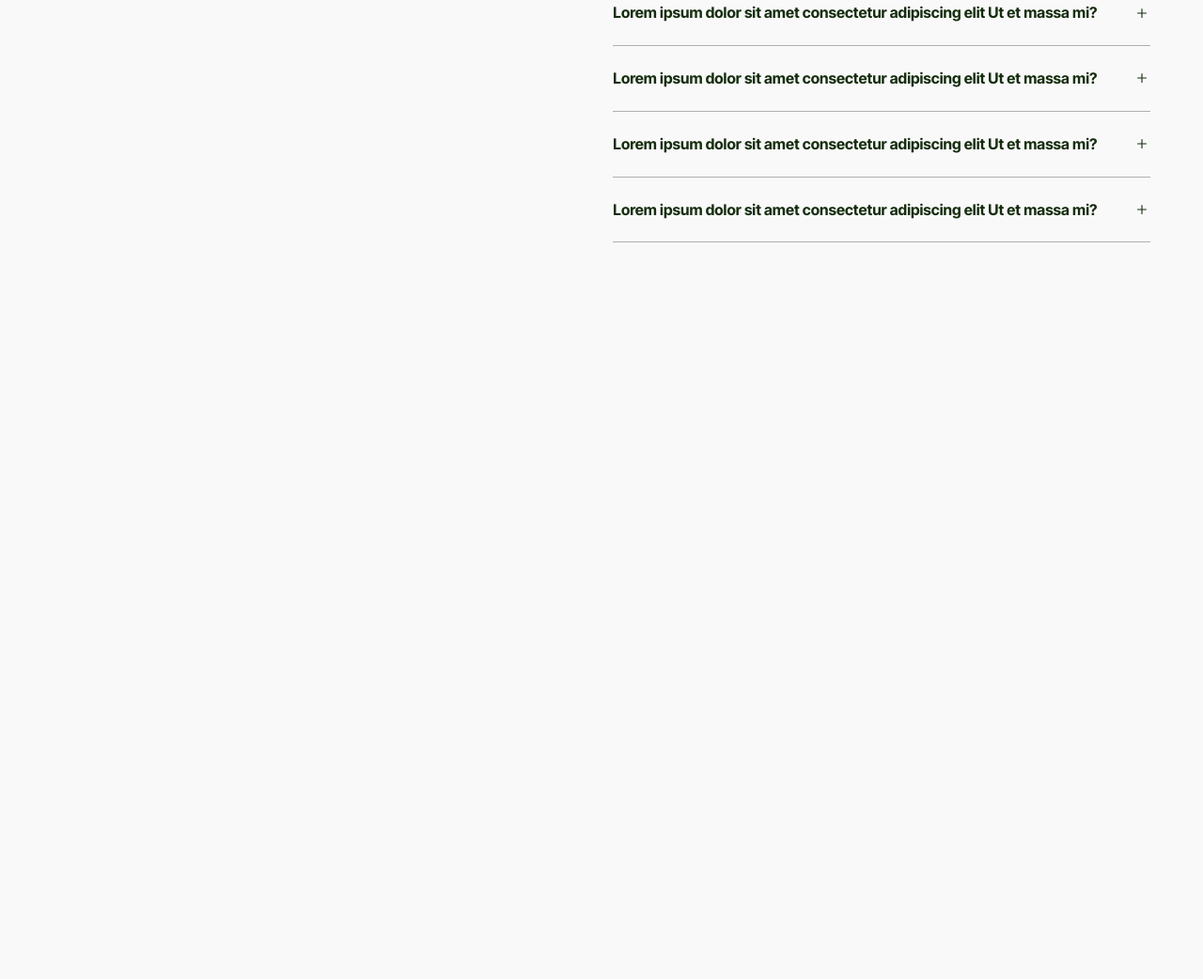
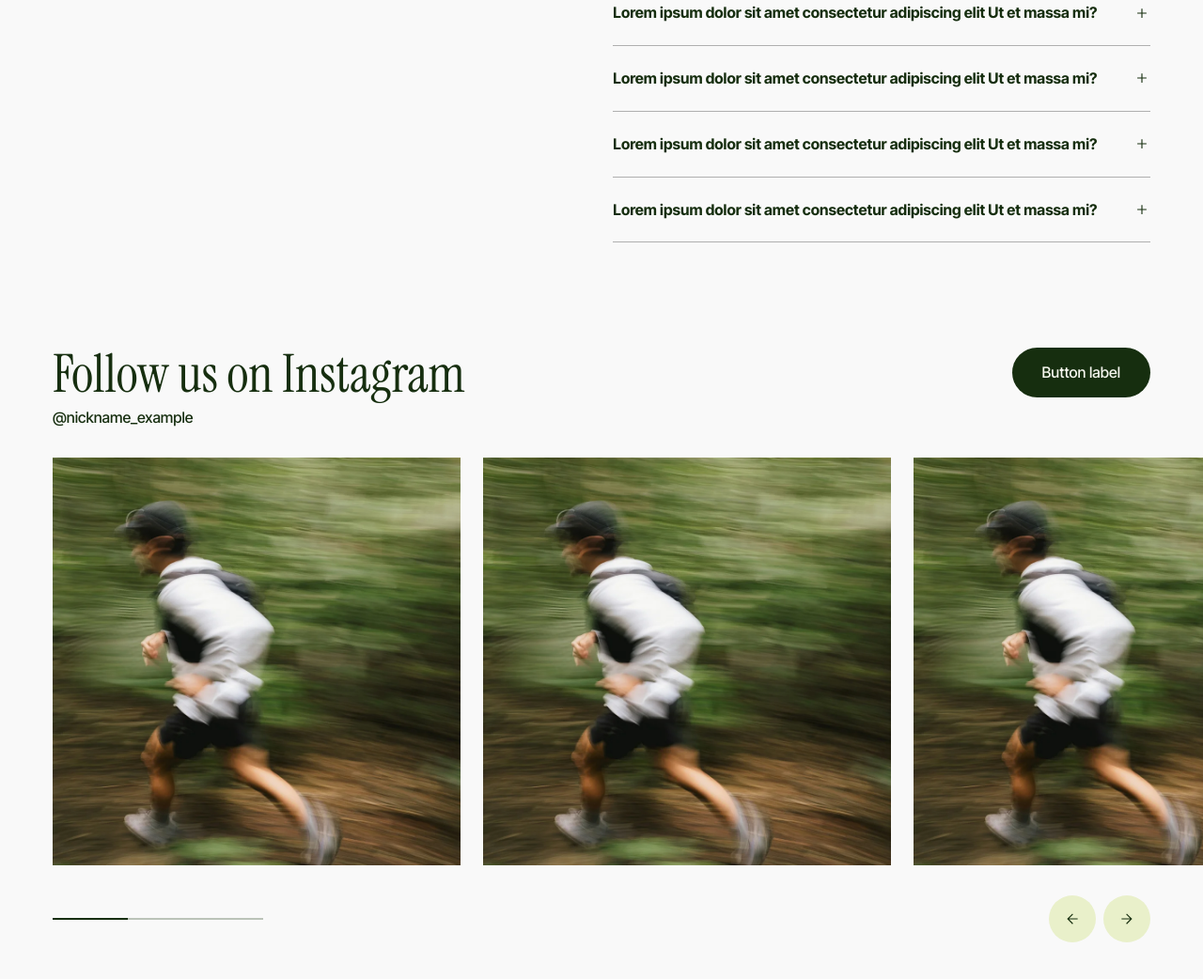
Before and after one commit to Djamelea/terra_health_exercise, a website built with Parcel: page index.html in a window 1280 px wide. Shown: the part 4439-5481 px from the top of the page at 94% size. Before the commit the page ends 4753 px from the top, so only its background shows below. Built offline with nearby package versions, Linux system fonts and the light colour scheme; a web font is replaced by a local one.

Commit message:
feat: add Instagram section with hover overlay and slider controls

```diff
--- a/index.html
+++ b/index.html
@@ -604,6 +604,80 @@
                 </div>
             </div>
         </section>
+        <section class="instagram__section">
+            <div class="max-width">
+                <div class="container__left-space">
+                    <div class="instagram">
+                        <div class="instagram__header header">
+                            <div class="header__text">
+                                <h2 class="header__text-title">
+                                    Follow us on Instagram
+                                </h2>
+                                <p class="header__text-desc">
+                                    @nickname_example
+                                </p>
+                            </div>
+                            <a href="#" class="header__btn">Button label</a>
+                        </div>
+                        <div class="instagram__posts">
+                            <div class="instagram__posts-post post">
+                                <img src="assets/webp/main_image.webp" alt="Trail runner moving fast through a forest" class="post__img">
+                                <svg class="post__icon" aria-label="instagram icon" viewBox="0 0 24 24">
+                                    <use href="assets/sprites.svg#instagram-icon">
+                                </svg>
+                            </div>
+                            <div class="instagram__posts-post post">
+                                <img src="assets/webp/main_image.webp" alt="Trail runner moving fast through a forest" class="post__img">
+                                <svg class="post__icon" aria-label="instagram icon" viewBox="0 0 24 24">
+                                    <use href="assets/sprites.svg#instagram-icon">
+                                </svg>
+                            </div>
+                            <div class="instagram__posts-post post">
+                                <img src="assets/webp/main_image.webp" alt="Trail runner moving fast through a forest" class="post__img">
+                                <svg class="post__icon" aria-label="instagram icon" viewBox="0 0 24 24">
+                                    <use href="assets/sprites.svg#instagram-icon">
+                                </svg>
+                            </div>
+                            <div class="instagram__posts-post post">
+                                <img src="assets/webp/main_image.webp" alt="Trail runner moving fast through a forest" class="post__img">
+                                <svg class="post__icon" aria-label="instagram icon" viewBox="0 0 24 24">
+                                    <use href="assets/sprites.svg#instagram-icon">
+                                </svg>
+                            </div>
+                            <div class="instagram__posts-post post">
+                                <img src="assets/webp/main_image.webp" alt="Trail runner moving fast through a forest" class="post__img">
+                                <svg class="post__icon" aria-label="instagram icon" viewBox="0 0 24 24">
+                                    <use href="assets/sprites.svg#instagram-icon">
+                                </svg>
+                            </div>
+                            <div class="instagram__posts-post post">
+                                <img src="assets/webp/main_image.webp" alt="Trail runner moving fast through a forest" class="post__img">
+                                <svg class="post__icon" aria-label="instagram icon" viewBox="0 0 24 24">
+                                    <use href="assets/sprites.svg#instagram-icon">
+                                </svg>
+                            </div>
+                        </div>
+                        <div class="instagram__footer">
+                            <div class="instagram__footer-slider">
+                                <div class="instagram__footer-slider-top"></div>
+                            </div>
+                            <div class="instagram__footer-buttons button">
+                                <button class="button__left">
+                                    <svg class="button__left-icon" aria-label="left arrow icon" viewBox="0 0 24 24">
+                                        <use href="assets/sprites.svg#arrow-left-icon">
+                                    </svg>
+                                </button>
+                                <button class="button__right">
+                                    <svg class="button__right-icon" aria-label="right arrow icon" viewBox="0 0 24 24">
+                                        <use href="assets/sprites.svg#arrow-right-icon">
+                                    </svg>
+                                </button>
+                            </div>
+                        </div>
+                    </div>
+                </div>
+            </div>
+        </section>
     </main>
 </body>
 </html>
--- a/styles/_importer.scss
+++ b/styles/_importer.scss
@@ -8,3 +8,4 @@
 @forward 'blog-section';
 @forward 'button-cta';
 @forward 'faq';
+@forward 'instagram';
--- /dev/null
+++ b/styles/_instagram.scss
@@ -0,0 +1,173 @@
+@use 'variables' as v;
+@use 'mixins' as m;
+@use 'typography';
+@use 'buttons';
+
+.instagram__section {
+    padding: 56px 0;
+
+    .max-width {
+        max-width: 2560px;
+        margin: 0 auto;
+
+        .instagram {
+            @include m.d-flex(start, start, nowrap, column, 0, 32px);
+
+            .header {
+                width: 100%;
+                padding: 0 56px 0 0;
+                @include m.d-flex(start, start, nowrap, row, 24px, 0);
+
+                &__text {
+                    width: 100%;
+
+                    &-title {
+                        margin: 0 0 8px 0;
+                        @extend %h2-black;
+                    }
+
+                    &-desc {
+                        @extend %body-m-500-black;
+                    }
+                }
+
+                &__btn {
+                    @extend %primary-button;
+                }
+
+                @media (max-width: v.$media_lg) {
+                    padding: 0 24px 0 0;
+                }
+
+                @media (max-width: v.$media_sm) {
+                    @include m.d-flex(start, start, nowrap, column, 0, 24px);
+                }
+            }
+
+            &__posts {
+                @include m.d-flex(start, start, nowrap, row, 24px, 0);
+
+                .post {
+                    position: relative;
+                    width: 434px;
+                    height: 434px;
+
+                    &::after {
+                        content: "";
+                        @include m.position(absolute, 1, 0);
+                        background: rgba(0,0,0,0);
+                    }
+
+                    &__img {
+                        position: relative;
+                        width: 100%;
+                        height: 100%;
+                    }
+
+                    &__icon {
+                        display: none;
+                        width: 24px;
+                        height: 24px;
+                        fill: v.$color_green_100;
+                        @include m.position(absolute, 2, -1, top, left, 50%, 50%);
+                        transform: translate(-50%, -50%);
+                    }
+
+                    &:hover {
+                        cursor: pointer;
+
+                        &::after {
+                            content: "";
+                            @include m.position(absolute, 1, 0);
+                            background: rgba(0,0,0,.2);
+                        }
+
+                        .post__icon {
+                            display: block;
+                        }
+                    }
+                }
+            }
+
+            &__footer {
+                width: 100%;
+                padding: 0 56px 0 0;
+                @include m.d-flex(space-between, center, nowrap, row, 24px, 0);
+
+                &-slider {
+                    width: 224px;
+                    height: 2px;
+                    background-color: v.$color_green_400;
+
+                    &-top {
+                        width: 80px;
+                        height: 2px;
+                        background-color: v.$color_green_800;
+                    }
+
+                    @media (max-width: v.$media_sm) {
+                        width: 163px;
+                    }
+                }
+
+                .button {
+                    @include m.d-flex(end, center, nowrap, row, 8px, 0);
+
+                    &__left {
+                        @extend %secondary-button__icon-only;
+
+                        &-icon {
+                            display: block;
+                            height: 18px;
+                            width: 18px;
+                        }
+                    }
+
+                    &__right {
+                        @extend %secondary-button__icon-only;
+
+                        &-icon {
+                            display: block;
+                            height: 18px;
+                            width: 18px;
+                        }
+                    }
+                }
+
+                @media (max-width: v.$media_lg) {
+                    padding: 0 24px 0 0;
+                }
+            }
+
+            @media (max-width: v.$media_lg) {
+                &__posts {
+                    @include m.d-flex(start, start, nowrap, row, 16px, 0);
+
+                    .post {
+                        width: 315px;
+                        height: 315px;
+                    }
+                }
+            }
+
+            @media (max-width: v.$media_md) {
+                padding: 0 0 0 24px;
+            }
+
+            @media (max-width: v.$media_sm) {
+                .post {
+                    width: 300px;
+                    height: 300px;
+                }
+            }
+        }
+    }
+
+    @media (max-width: v.$media_lg) {
+        padding: 48px 0;
+    }
+
+    @media (max-width: v.$media_sm) {
+        padding: 40px 0;
+    }
+}
--- a/styles/_mixins.scss
+++ b/styles/_mixins.scss
@@ -18,3 +18,17 @@
     column-gap: $column-gap;
     row-gap: $row-gap;
 }
+
+@mixin position($type:relative, $zIndex: 1, $inset: -1, $top-or-bottom: top, $left-or-right: left, $value1: 0, $value2: 0) {
+    position: $type;
+    z-index: $zIndex;
+
+    @if $inset > -1 {
+        inset: $inset;
+    }
+
+    @else {
+        #{$top-or-bottom}: $value1;
+        #{$left-or-right}: $value2;
+    }
+}
```
Also changed, not shown: assets/sprites.svg, dist/index.css, 1 other file.
